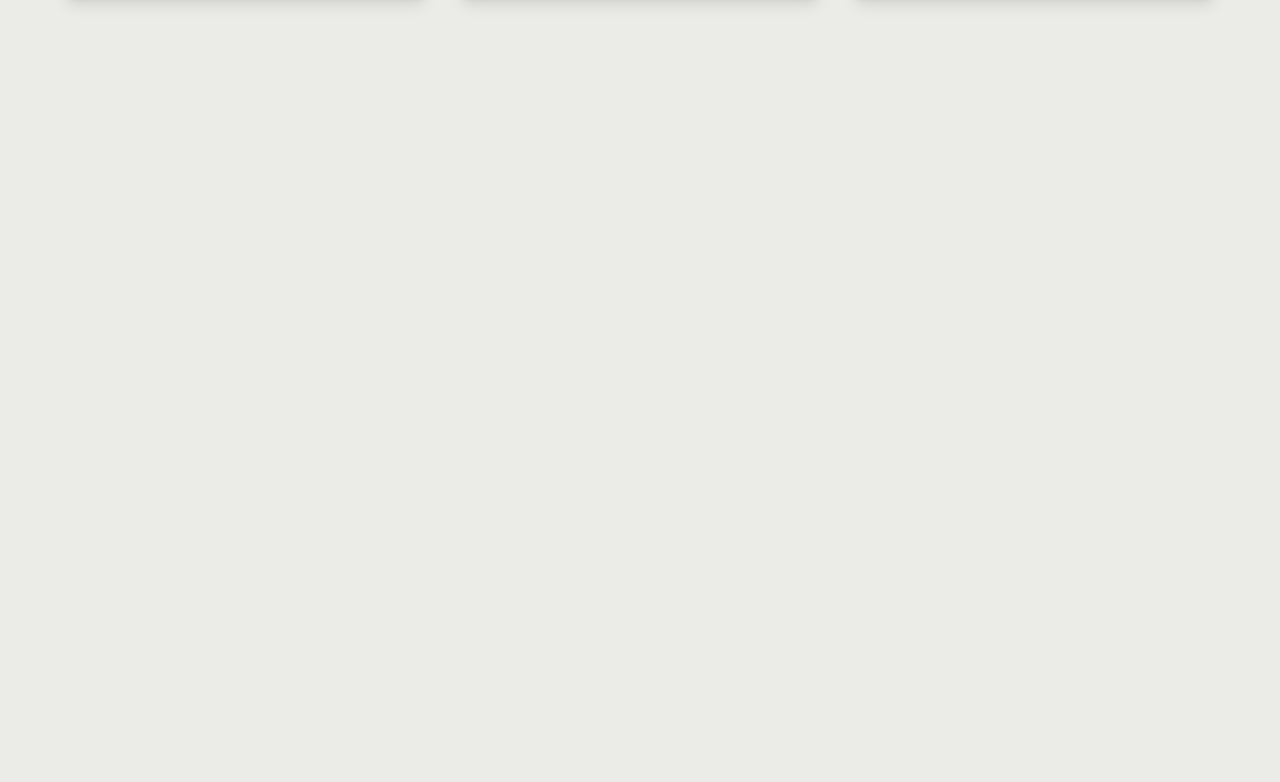
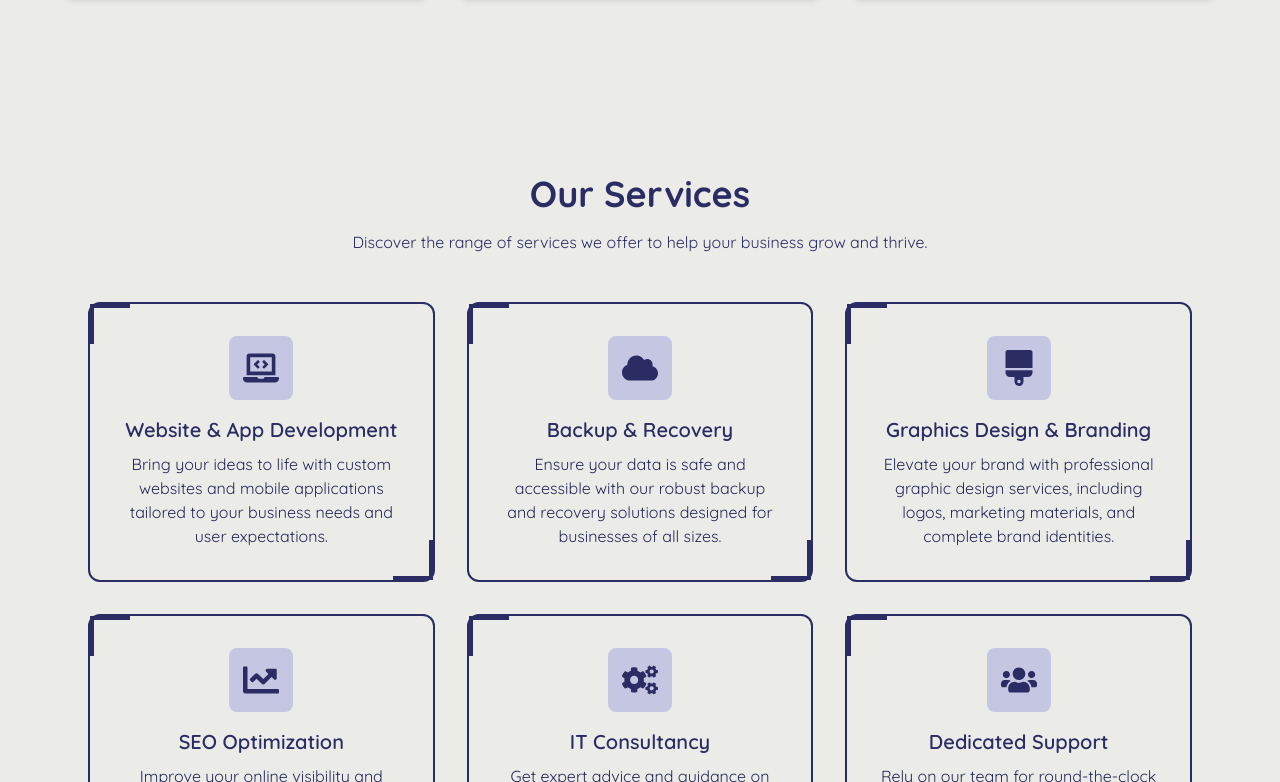
Before and after one commit to charlesaroma/Raijin-Tech-Hub, a React (Vite) app: page / in a window 1280 px wide. Shown: the part 1578-2360 px from the top of the page. Built offline with nearby package versions, Linux system fonts and the light colour scheme.

Commit message:
service section

```diff
--- a/src/pages/1homePage/1homePage.jsx
+++ b/src/pages/1homePage/1homePage.jsx
@@ -3,26 +3,29 @@ import Hero from "./2heroSection";
 import About from "./3aboutSection";
 import Purpose from "./4purposeSection";
 import Services from "./5serviceSection";
-import TechScroll from "./6techScrollSection"
+import TechScroll from "./6techScrollSection";
 // import Feature from "./7featureSection";
 
 const homePage = () => {
   return (
-    <div className="relative container w-full h-full flex flex-col space-y-0 overflow-x-hidden">
+    <div className="relative w-screen h-full flex flex-col space-y-0 overflow-x-hidden">
       {/* Hero Section */}
       <Hero />
+
       {/* About Section */}
       <About />
+
       {/* Purpose Section */}
       <Purpose />
+
       {/* Service Section */}
-      <div className="relative">
-        <Services />
-      </div>
-       {/* techScroll Section */}
-       <TechScroll />
-       {/* Feature Section */}
-       {/* <Feature /> */}
+      <Services />
+
+      {/* techScroll Section */}
+      <TechScroll />
+
+      {/* Feature Section */}
+      {/* <Feature /> */}
     </div>
   );
 };
--- a/src/pages/1homePage/4purposeSection.jsx
+++ b/src/pages/1homePage/4purposeSection.jsx
@@ -52,7 +52,7 @@ const PurposeSection = () => {
           {values.map(({ title, description, icon }, index) => (
             <div
               key={index}
-              className="group bg-[var(--color-accent-500)]/90 border border-[var(--color-primary-500)] p-6 rounded-lg shadow-lg flex flex-col items-center text-center transform transition-transform duration-300 hover:scale-105"
+              className="group bg-transparent border border-[var(--color-primary-500)] p-6 rounded-lg shadow-md flex flex-col items-center text-center transform transition-transform duration-300 hover:scale-105"
             >
               {/* Icon */}
               <div className="mb-4">{icon}</div>
--- a/src/pages/1homePage/5serviceSection.jsx
+++ b/src/pages/1homePage/5serviceSection.jsx
@@ -1,113 +1,69 @@
-import React from 'react';
-import { FaLaptopCode, FaCloud, FaBrush, FaChartLine, FaCogs, FaUsers } from 'react-icons/fa'; // Importing React Icons
-import { motion } from 'framer-motion'; // For animations
-import bgImage from '../../assets/stickyly.jpg'; // Import the image from your assets folder
+import { FaLaptopCode, FaCloud, FaBrush, FaChartLine, FaCogs, FaUsers } from 'react-icons/fa';
 
-const ServiceSection = () => {
 const services = [
   {
     title: 'Website & App Development',
     description:
       'Bring your ideas to life with custom websites and mobile applications tailored to your business needs and user expectations.',
-      icon: <FaLaptopCode className="text-4xl text-[var(--color-primary-400)] transition-transform transform group-hover:scale-110" />,
+    icon: <FaLaptopCode className="text-4xl text-[var(--color-primary-500)]" />,
   },
   {
     title: 'Backup & Recovery',
     description:
       'Ensure your data is safe and accessible with our robust backup and recovery solutions designed for businesses of all sizes.',
-      icon: <FaCloud className="text-4xl text-[var(--color-secondary-400)] transition-transform transform group-hover:scale-110" />,
+    icon: <FaCloud className="text-4xl text-[var(--color-primary-500)]" />,
   },
   {
     title: 'Graphics Design & Branding',
     description:
       'Elevate your brand with professional graphic design services, including logos, marketing materials, and complete brand identities.',
-      icon: <FaBrush className="text-4xl text-[var(--color-tertiary-400)] transition-transform transform group-hover:scale-110" />,
+    icon: <FaBrush className="text-4xl text-[var(--color-primary-500)]" />,
   },
   {
     title: 'SEO Optimization',
     description:
       'Improve your online visibility and drive traffic to your website with our expert SEO strategies and optimization techniques.',
-      icon: <FaChartLine className="text-4xl text-[var(--color-secondary-400)] transition-transform transform group-hover:scale-110" />,
+    icon: <FaChartLine className="text-4xl text-[var(--color-primary-500)]" />,
   },
   {
     title: 'IT Consultancy',
     description:
       'Get expert advice and guidance on leveraging technology to streamline operations, reduce costs, and achieve your goals.',
-      icon: <FaCogs className="text-4xl text-[var(--color-primary-400)] transition-transform transform group-hover:scale-110" />,
+    icon: <FaCogs className="text-4xl text-[var(--color-primary-500)]" />,
   },
   {
     title: 'Dedicated Support',
     description:
       'Rely on our team for round-the-clock support to ensure your systems run smoothly and efficiently, minimizing downtime.',
-      icon: <FaUsers className="text-4xl text-[var(--color-accent-400)] transition-transform transform group-hover:scale-110" />,
+    icon: <FaUsers className="text-4xl text-[var(--color-primary-500)]" />,
   },
 ];
 
+const ServicesSection = () => {
   return (
-    <div className="relative w-full text-[var(--color-primary-500)]">
-      {/* Service Section Container with Fixed Background */}
-      <div
-        className="relative w-full h-full"
-        style={{
-          backgroundImage: `url(${bgImage})`,
-          backgroundAttachment: 'fixed',
-          backgroundSize: 'cover',
-          backgroundPosition: 'center',
-          minHeight: '100vh', // Full viewport height
-          zIndex: -1,
-        }}
-      >
-        {/* Adding an overlay for dimming and blur effect */}
-        <div
-          className="absolute top-0 left-0 w-full h-full bg-black opacity-80 backdrop-blur-xl"
-          style={{ zIndex: -1 }} // Ensure the overlay is behind the content
-        ></div>
-
-        {/* Service Section Content */}
-        <div className="container mx-auto flex flex-col justify-center items-center min-h-screen py-20 relative z-10">
-          <motion.h2
-            className="text-4xl font-extrabold text-center text-[var(--color-accent-500)] mb-12"
-            initial={{ opacity: 0, y: -50 }}
-            animate={{ opacity: 1, y: 0 }}
-            transition={{ duration: 1 }}
-          >
-            Our Services
-          </motion.h2>
-
-          {/* Services Grid */}
-          <div className="grid grid-cols-1 sm:grid-cols-2 lg:grid-cols-3 gap-8">
-            {services.map((service, index) => (
-              <motion.div
-                key={index}
-                className="group flex flex-col items-center text-center space-y-4 p-6 transition-all duration-300 hover:shadow-xl hover:scale-105"
-                initial={{ opacity: 0, y: 50 }}
-                animate={{ opacity: 1, y: 0 }}
-                transition={{ duration: 1, delay: index * 0.2 }}
-              >
-                {/* Icon */}
-                <div>{service.icon}</div>
-
-                {/* Title and Description */}
-                <div>
-                  <motion.h3
-                    className="text-xl font-semibold mb-2 text-[var(--color-accent-500)] transition-colors duration-300"
-                    initial={{ opacity: 0 }}
-                    animate={{ opacity: 1 }}
-                    transition={{ duration: 1, delay: 0.5 }}
-                  >
-                    {service.title}
-                  </motion.h3>
-                  <p className="text-sm text-[var(--color-accent-500)] transition-colors duration-300 group-hover:text-[var(--color-primary-500)]">
-                    {service.description}
+    <section className="py-16  bg-transparent">
+      <div className="max-w-6xl mx-auto text-center">
+        <h2 className="text-4xl font-bold text-[var(--color-primary-500)]">Our Services</h2>
+        <p className="mt-4 text-[var(--color-primary-500)] dark:text-[var(--color-primary-500)] max-w-2xl mx-auto">
+          Discover the range of services we offer to help your business grow and thrive.
         </p>
       </div>
-              </motion.div>
+      <div className="mt-12 grid grid-cols-1 sm:grid-cols-2 lg:grid-cols-3 gap-8 max-w-6xl mx-auto px-6">
+        {services.map((service, index) => (
+          <div
+            key={index}
+            className="group relative p-8 rounded-xl flex flex-col items-center text-center border-2 border-[var(--color-primary-500)] before:absolute before:top-0 before:left-0 before:w-10 before:h-10 before:border-t-4 before:border-l-4 before:border-[var(--color-primary-500)] after:absolute after:bottom-0 after:right-0 after:w-10 after:h-10 after:border-b-4 after:border-r-4 after:border-[var(--color-primary-500)]"
+          >
+            <div className="w-16 h-16 flex items-center justify-center bg-[var(--color-primary-100)] rounded-lg mb-4">
+              {service.icon}
+            </div>
+            <h3 className="text-xl font-semibold text-[var(--color-primary-500)] mb-2">{service.title}</h3>
+            <p className="text-[var(--color-primary-600)]">{service.description}</p>
+          </div>
         ))}
       </div>
-        </div>
-      </div>
-    </div>
+    </section>
   );
 };
 
-export default ServiceSection;
+export default ServicesSection;
```
Lines whose indentation alone changed are shown as unchanged.
